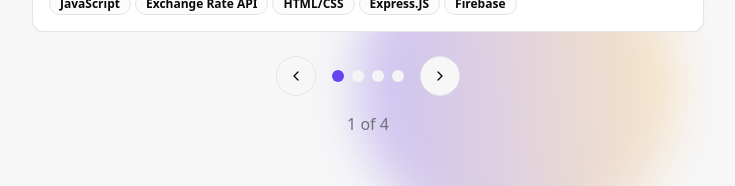
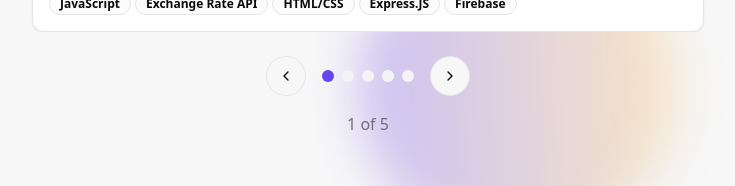
Before and after one commit to RakeshRegala/rakesh-tech-vista, a React (Vite) app: page / in a window 1280 px wide. Shown: the part 4822-5008 px from the top of the page, without its empty margins (272-1007 px from the left). Built offline with nearby package versions, Linux system fonts and the light colour scheme.

Commit message:
Add URL Shortener project
Added a new project card for the URL Shortener web app, including its description, technologies, and image.

```diff
--- a/src/components/Projects.tsx
+++ b/src/components/Projects.tsx
@@ -2,7 +2,7 @@ import React, { useState } from 'react';
 import { Card, CardContent, CardDescription, CardFooter, CardHeader, CardTitle } from "@/components/ui/card";
 import { Badge } from "@/components/ui/badge";
 import { Button } from "@/components/ui/button";
-import { Code, Database, Globe, MessageSquare, ChevronLeft, ChevronRight } from 'lucide-react';
+import { Code, Database, Globe, MessageSquare, ChevronLeft, ChevronRight, Link } from 'lucide-react';
 
 interface ProjectProps {
   title: string;
@@ -51,28 +51,35 @@ const Projects: React.FC = () => {
       description: "A responsive currency converter web tool that provides real-time conversion rates between multiple currencies.",
       image: "https://ik.imagekit.io/jito8rw9a/Screenshot%202025-05-21%20124309.png",
       technologies: ["JavaScript", "Exchange Rate API", "HTML/CSS", "Express.JS", "Firebase"],
-      icon: <Code className="h-5 w-5" />
+      icon: <Code className="h-4 w-4" />
     },
     {
       title: "Stock Info Webpage",
       description: "A web application that allows users to retrieve and display stock market data for a specified company using live data APIs.",
       image: "https://ik.imagekit.io/jito8rw9a/Screenshot%202025-05-21%20124016.png",
       technologies: ["HTML", "CSS", "JavaScript", "Stock Market API", "Express.JS", "Firebase"],
-      icon: <Globe className="h-5 w-5" />
+      icon: <Globe className="h-4 w-4" />
     },
     {
       title: "Telegram Bot – Personal Details Storage",
       description: "A Telegram bot designed to store and manage personal details of individuals securely within the Telegram chat interface.",
       image: "https://ik.imagekit.io/jito8rw9a/Screenshot%202025-05-21%20123146.png?updatedAt=1747810966724",
       technologies: ["JavaScript", "Telegram Bot API", "Firebase"],
-      icon: <MessageSquare className="h-5 w-5" />
+      icon: <MessageSquare className="h-4 w-4" />
     },
     {
       title: "Telegram Bot – Weather Info",
       description: "A bot that returns real-time weather information for any given place using a weather API. Designed for quick, in-chat weather queries.",
       image: "https://ik.imagekit.io/jito8rw9a/Screenshot%202025-05-21%20123525.png",
       technologies: ["JavaScript", "Telegram Bot API", "OpenWeather API", "Firebase"],
-      icon: <MessageSquare className="h-5 w-5" />
+      icon: <MessageSquare className="h-4 w-4" />
+    },
+    {
+      title: "✨ URL Shortener",
+      description: "A lightweight web app to create and manage short links.",
+      image: "https://i.ibb.co/pj804rn/url-shortener.jpg",
+      technologies: ["HTML", "CSS", "JavaScript", "Firebase Hosting", "Firebase Realtime Database", "Firebase CLI"],
+      icon: <Link className="h-4 w-4" />
     }
   ];
 
```
